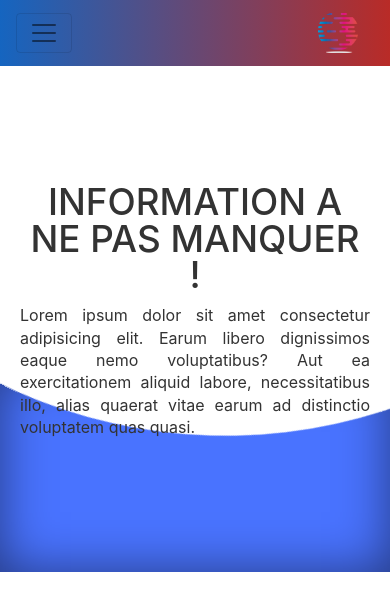
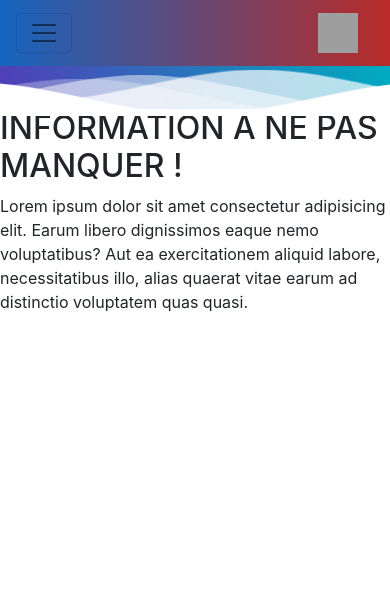
Before and after one commit to Projet-collectif/projet-1, a Symfony app: template templates/home/index.html.twig in a window 390 px wide. Shown: the top 611 px of the page. Run offline with Twig, Linux system fonts and the light colour scheme; the template is opened without the code that fills it, so the values that code supplies are empty; some libraries are stand-ins or nearby versions; grey boxes are pictures that could not be loaded.

Commit message:
page login mise à jour + correction du responsive

```diff
--- a/public/css/index.css
+++ b/public/css/index.css
@@ -18,89 +18,3 @@
 
     width: max-content;
 }
-
-:root {
-    --color: #4973ff;
-  }
-
-  .content {
-    max-width: 600px;
-    margin: 0 auto;
-    padding: 0 20px;
-  }
-
-  .hero {
-    position: relative;
-    background: #333333;
-    /* color: white; */
-    height: 60vh;
-    display: flex;
-    align-items: center;
-    overflow: hidden;
-  }
-
-  .hero h2 {
-    position: relative;
-    text-align: center;
-    z-index: 1;
-    font-size: 2.3rem;
-    margin: 0 0 10px;
-    line-height: 1;
-    color: #333333;
-  }
-
-  .hero p {
-    position: relative;
-    text-align: justify;
-    z-index: 1;
-    font-size: 1rem;
-    color: #333333;
-    line-height: 1.4;
-  }
-
-  /* ========================= */
-
-  .waves2 {
-    position: absolute;
-    bottom: 0;
-    left: 0;
-    right: 0;
-    height: 200px;
-    background-color: var(--color);
-    box-shadow: inset 0 0 50px rgba(0, 0, 0, 0.5);
-    transition: 500ms;
-  }
-
-  .waves2::before,
-  .waves2::after {
-    content: '';
-    position: absolute;
-    width: 300vw;
-    height: 300vw;
-    top: -65vw;
-    left: 50%;
-    transition: all ease-in-out .5s;
-    transform: translate(-50%, -75%);
-  }
-
-  .waves2::before {
-    border-radius: 44%;
-    background: rgb(255, 255, 255);
-    animation: waves 8s linear infinite;
-  }
-
-  .waves::after {
-    border-radius: 44%;
-    background: rgba(51, 51, 51, 0.5);
-    animation: waves 90s linear infinite;
-  }
-
-  @keyframes waves {
-    0% {
-      transform: translate(-50%, -75%) rotate(0deg);
-    }
-
-    100% {
-      transform: translate(-50%, -75%) rotate(360deg);
-    }
-  }
--- a/templates/base.html.twig
+++ b/templates/base.html.twig
@@ -40,7 +40,7 @@
 
           </nav>
 
-          {# <div class="header">
+          <div class="header">
 
             <!--Content before waves-->
           <svg class="waves" xmlns="http://www.w3.org/2000/svg"
@@ -55,7 +55,7 @@
               <use xlink:href="#gentle-wave" x="48" y="7" fill="#fff" />
               </g>
               </svg>
-              </div>#}
+              </div>
         </header>
 
         {% block body %}{% endblock %}
```
Also changed, not shown: public/css/login.css (+36 -4 lines), templates/security/login.html.twig (+15 -7 lines), public/images/login/login_form.png (added), public/images/login/logo.png (renamed from public/images/logo.png), public/images/logo_v2.png (deleted).
